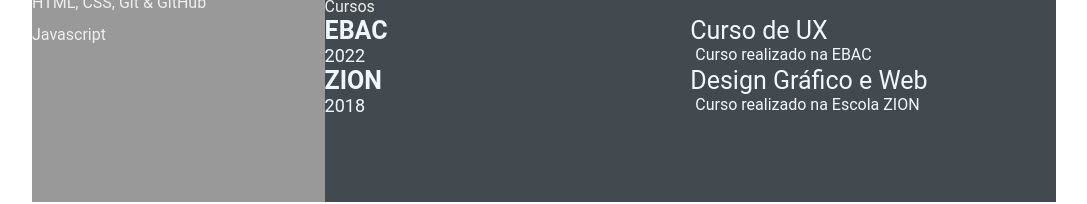
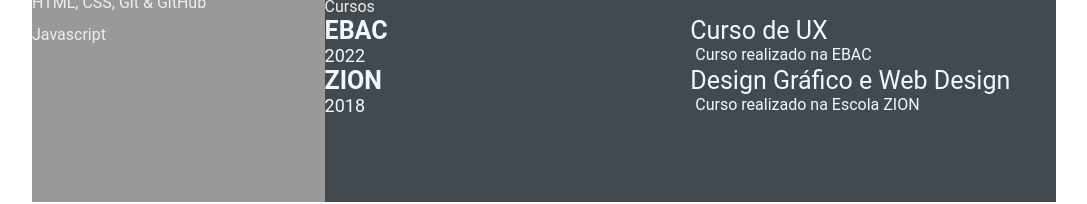
Before and after one commit to IgorAraujooj/devweekgit.github.io, a plain HTML site: page index.html in a window 1280 px wide. Shown: the part 630-834 px from the top of the page, without its empty margins (96-1183 px from the left). Drawn offline with Linux system fonts and the light colour scheme.

Commit message:
feature: add courses

```diff
--- a/index.html
+++ b/index.html
@@ -126,7 +126,7 @@
             </div>
 
             <div class="awards-right">
-              <p class="awards-name">Design Gráfico e Web</p>
+              <p class="awards-name">Design Gráfico e Web Design</p>
               <p class="awards-desc">Curso realizado na Escola ZION</p>
             </div>
           </div>
```
